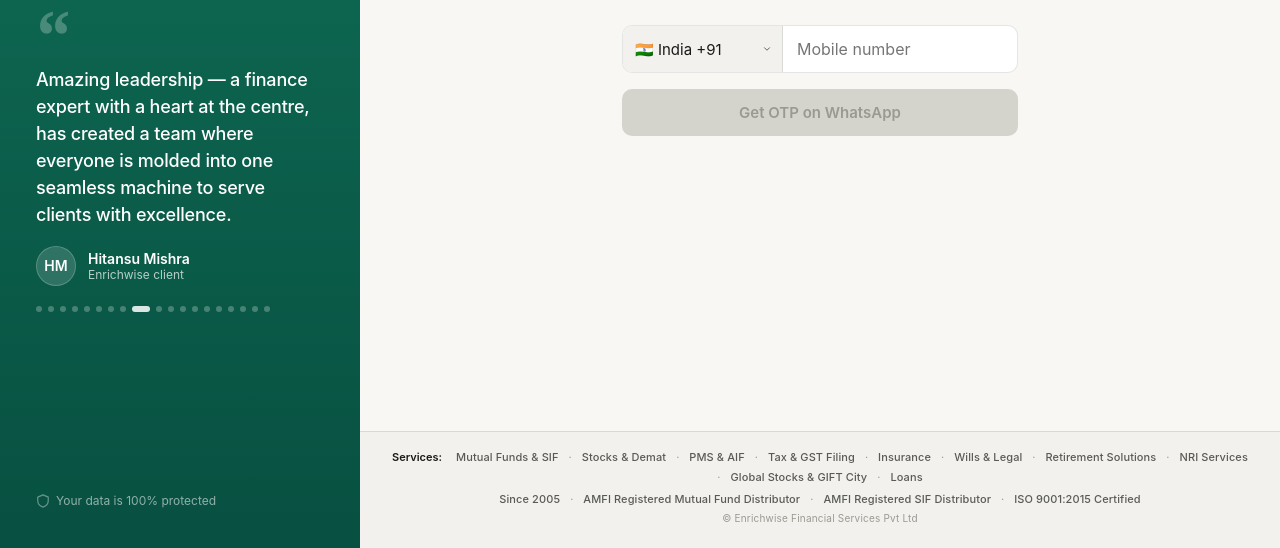
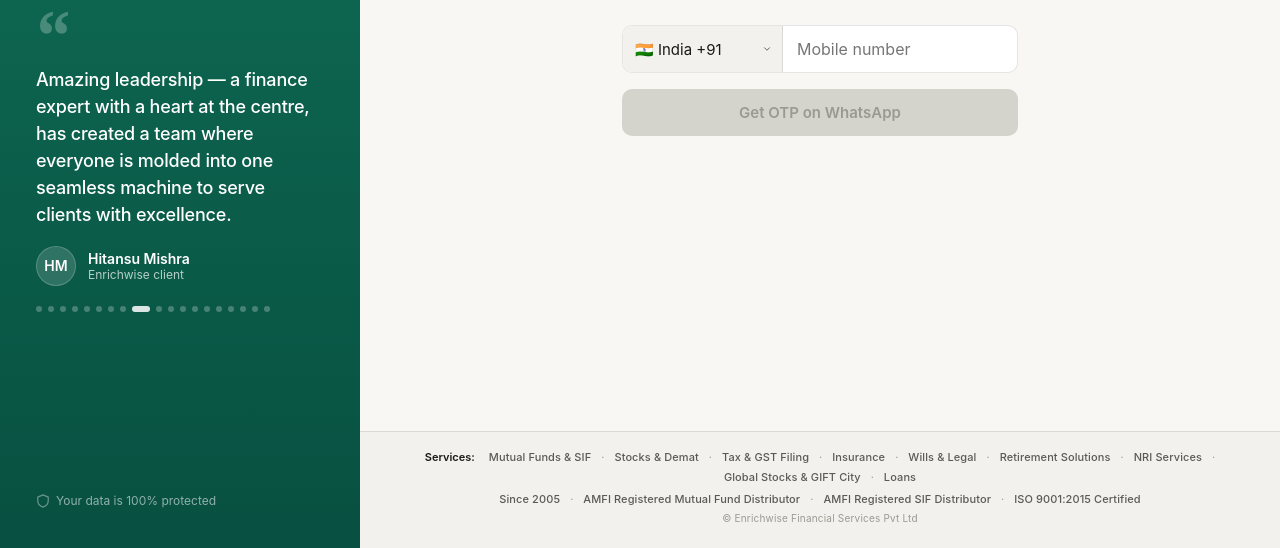
Before and after one commit to enrichwise-tech/enrichwise-booking, a website: page index.html in a window 1280 px wide. Shown: the part 252-800 px from the top of the page. Drawn offline with Linux system fonts and the light colour scheme.

Commit message:
Remove PMS & AIF from footer services

```diff
--- a/index.html
+++ b/index.html
@@ -1036,8 +1036,6 @@
         <span class="footer-sep">·</span>
         <span class="footer-credential">Stocks &amp; Demat</span>
         <span class="footer-sep">·</span>
-        <span class="footer-credential">PMS &amp; AIF</span>
-        <span class="footer-sep">·</span>
         <span class="footer-credential">Tax &amp; GST Filing</span>
         <span class="footer-sep">·</span>
         <span class="footer-credential">Insurance</span>
```
